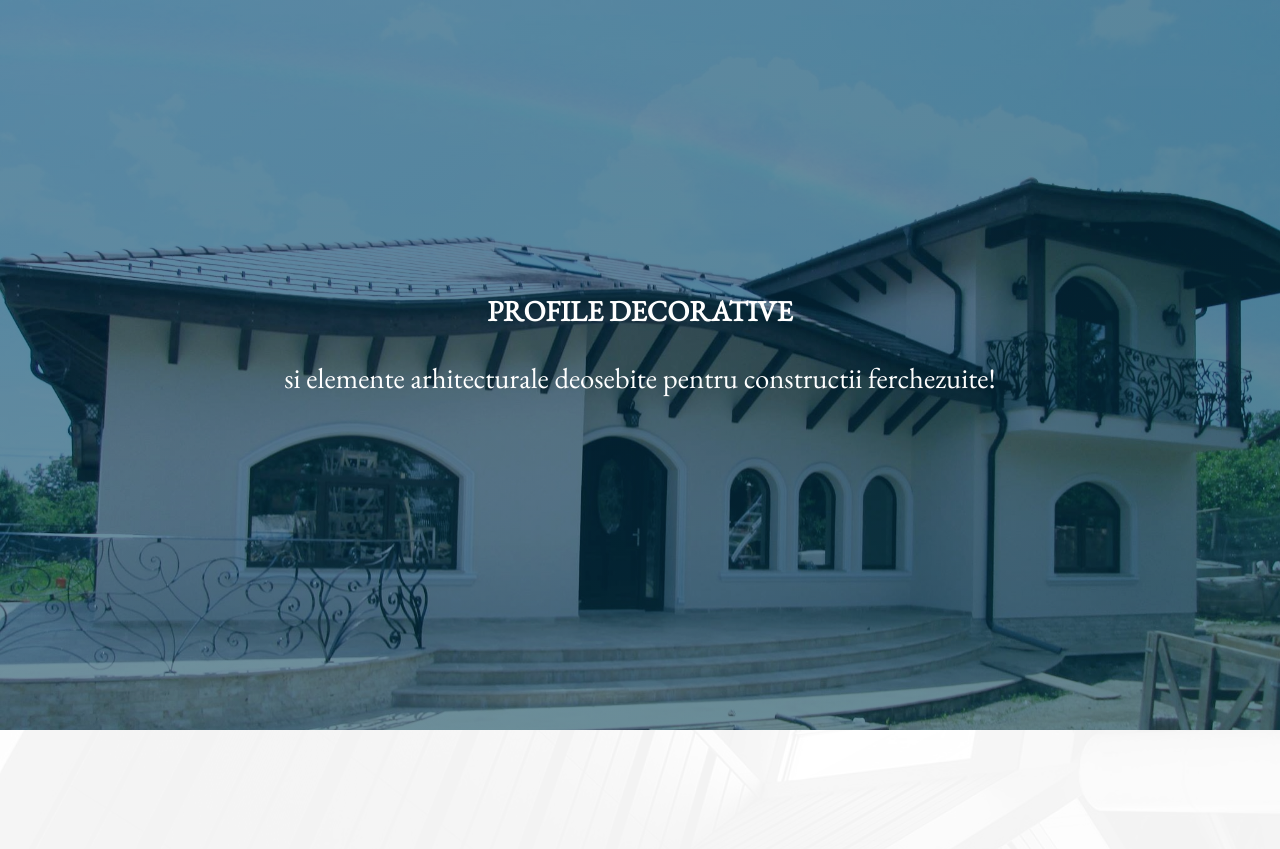
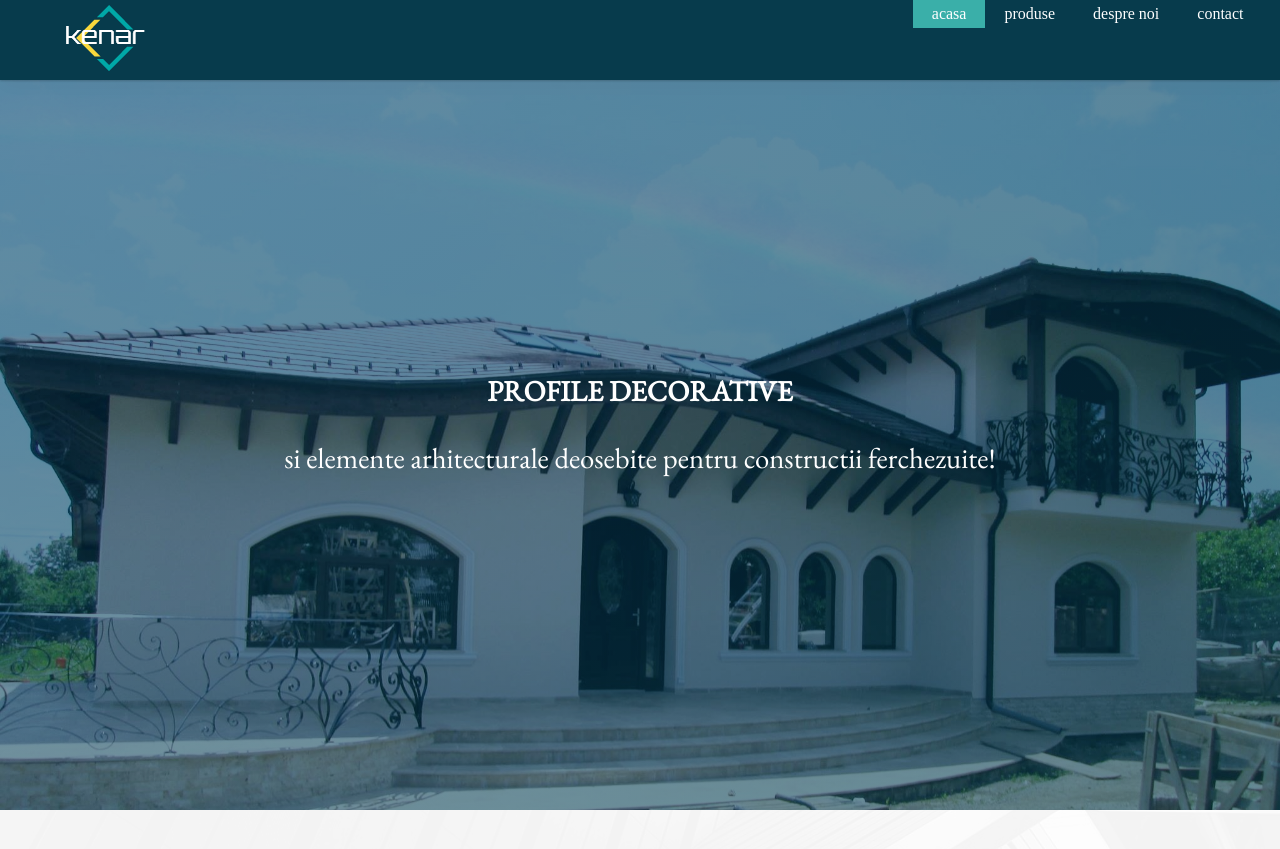
Before and after one commit to BogGomo/knr, a Jekyll site: the page built from index.html, in a window 1280 px wide and 900 px high. Shown: the top 849 px of the window. Built offline with Jekyll 4.4.1, drawn with Linux system fonts in a browser that asks for light colours; some web fonts are replaced; Markdown is read by kramdown in place of the engine named in the settings.

Commit message:
Update index.html

```diff
--- a/index.html
+++ b/index.html
@@ -2,6 +2,18 @@
 layout: default
 title: Kenar - Profile decorative pentru fatada
 ---
+     <!-- Codepen code -->
+	  <div class="topnav" id="myTopnav">
+      <a href="index.html" id="logo"></a>
+      <div class="but">
+        <a href="index.html" class="active" data-hover="acasa">acasa</a>
+        <a href="products.html">produse</a>
+        <a href="about.html">despre noi</a>
+        <a href="contact.html">contact</a>
+        <a href="javascript:void(0);" style="font-size:25px;" class="icon" onclick="myFunction()">&#9776;</a>
+      </div>
+    </div>
+
 
     <div id="mainHeaderWrapper">
       <img src="images/banner02.JPG"><!-- I'm invisible! yey!-->
```
